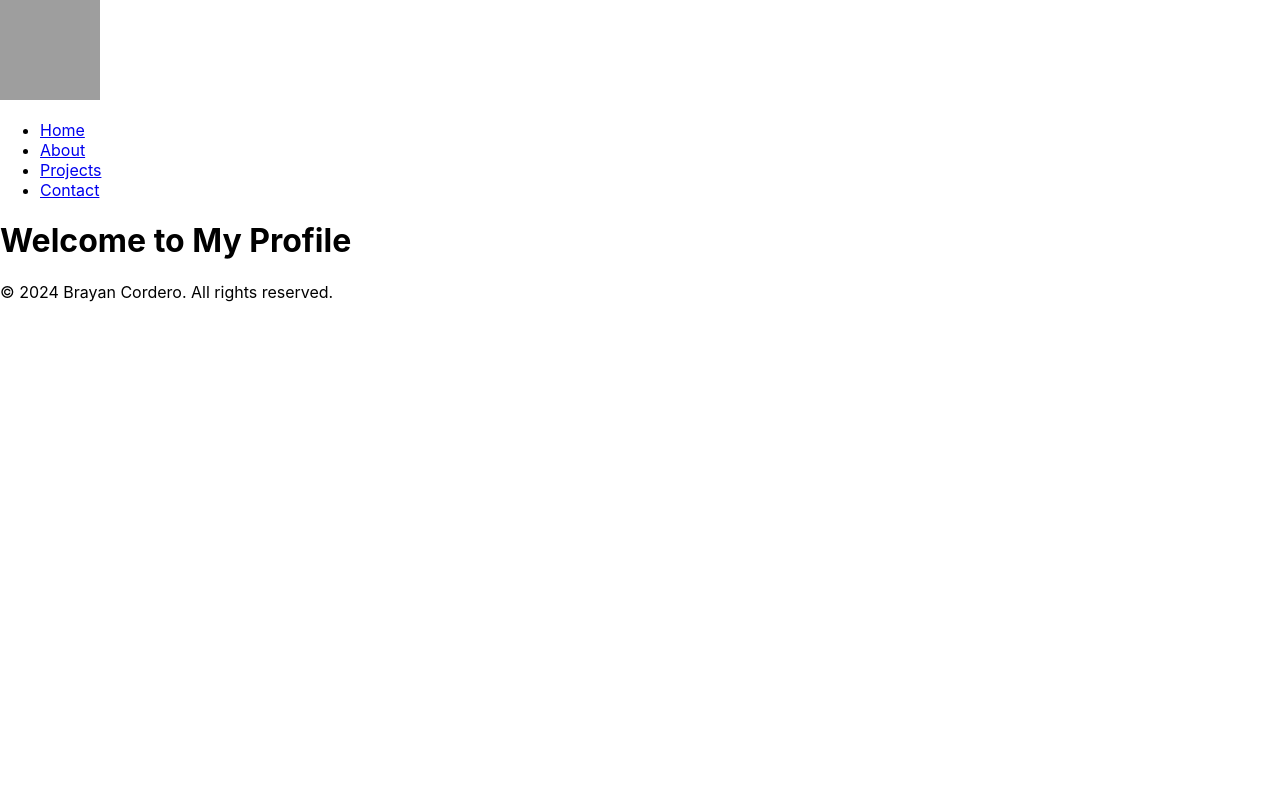
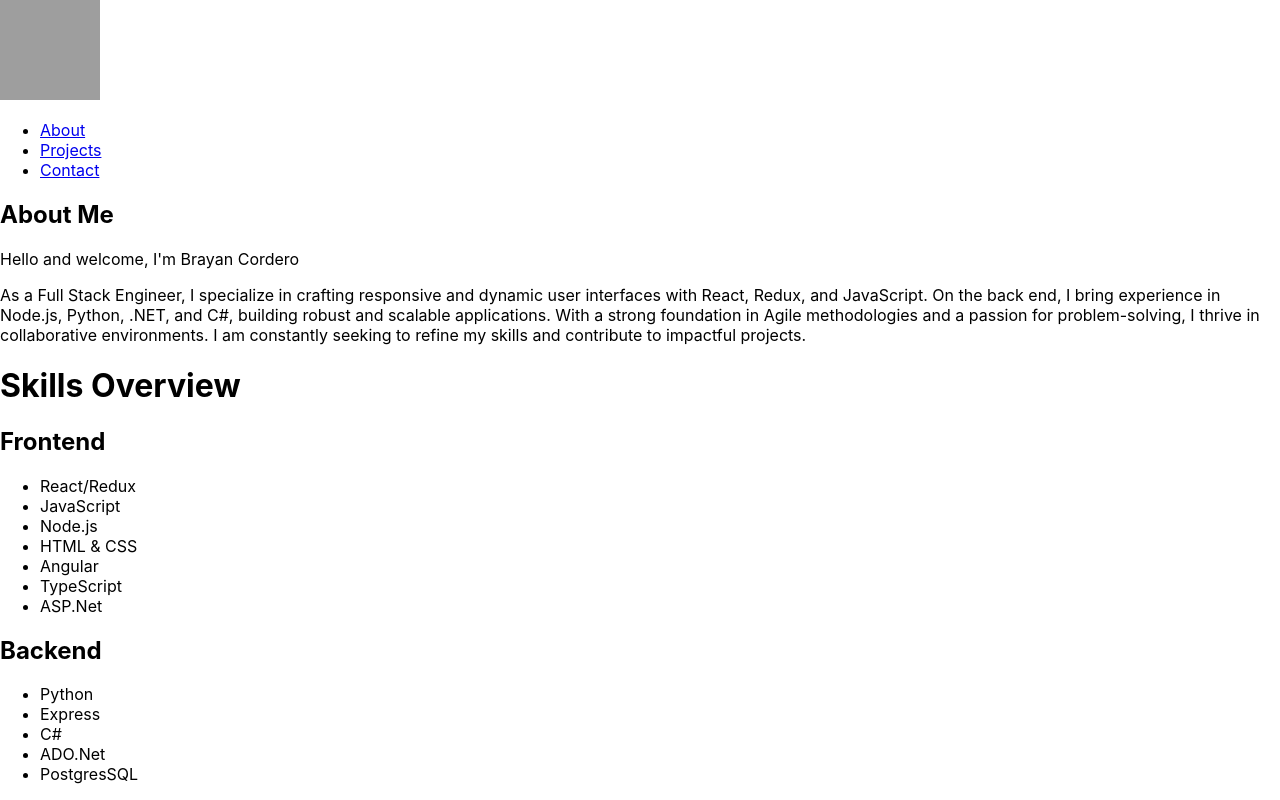
Before and after one commit to BrayanCordero/Portfolio-Website, a React (Create React App) app in the folder portfolio-website/: page / in a window 1280 px wide. Shown: the top 800 px of the page. Built offline with nearby package versions, Linux system fonts and the light colour scheme; grey boxes are pictures that could not be loaded.

Commit message:
removed home page component and change about me component

```diff
--- a/portfolio-website/src/App.js
+++ b/portfolio-website/src/App.js
@@ -2,14 +2,12 @@ import React from 'react';
 import {Outlet} from 'react-router-dom'
 import Header from './components/Header';
 import Footer from './components/Footer';
-import profileImage from './assets/brayan.png'
 
 
 
 
 const App = () => (
     <div>
-      <img src={profileImage} alt='Brayan' width={'100'} height={'100'} ></img>
       <Header />
       <main><Outlet /></main>
       <Footer />
--- a/portfolio-website/src/Pages/HomePage.js
+++ /dev/null
@@ -1,12 +0,0 @@
-import React from 'react';
-import Home from '../components/Home'
-
-const HomePage = () => {
-    return (
-        <div>
-            <Home />
-        </div>
-    )
-};
-
-export default HomePage;
--- a/portfolio-website/src/components/About.js
+++ b/portfolio-website/src/components/About.js
@@ -5,11 +5,37 @@ const About = () => {
         <div className='about-container'>
             <div className='about'>
                 <h2>About Me</h2>
-                <p>As a Full Stack Developer, I specialize in crafting responsive and dynamic user interfaces with React, Redux, and JavaScript.
+                <p>Hello and welcome, I'm Brayan Cordero</p>
+                <p>As a Full Stack Engineer, I specialize in crafting responsive and dynamic user interfaces with React, Redux, and JavaScript.
                     On the back end, I bring experience in Node.js, Python, .NET, and C#, building robust and scalable applications.
                     With a strong foundation in Agile methodologies and a passion for problem-solving, I thrive in collaborative environments.
                     I am constantly seeking to refine my skills and contribute to impactful projects.
                 </p>
+            </div>
+            <div className='skill-container'>
+                <h1>Skills Overview</h1>
+                <div className='frontend'>
+                    <h2>Frontend</h2>
+                    <ul>
+                        <li>React/Redux</li>
+                        <li>JavaScript</li>
+                        <li>Node.js</li>
+                        <li>HTML & CSS</li>
+                        <li>Angular</li>
+                        <li>TypeScript</li>
+                        <li>ASP.Net</li>
+                    </ul>
+                </div>
+                <div className='Backend'>
+                    <h2>Backend</h2>
+                    <ul>
+                        <li>Python</li>
+                        <li>Express</li>
+                        <li>C#</li>
+                        <li>ADO.Net</li>
+                        <li>PostgresSQL</li>
+                    </ul>
+                </div>
             </div>
             <div className='details'>
                 <h2>Details</h2>
@@ -18,7 +44,6 @@ const About = () => {
                     <p>Brayan Cordero</p>
                     <h4>Location:</h4>
                     <p>San Bernardino, CA</p>
-                    <a href="https://github.com/BrayanCordero?tab=repositories" target="_blank" rel="noopener noreferrer">GitHub</a>
                 </p>
             </div>
         </div>
--- a/portfolio-website/src/components/Header.js
+++ b/portfolio-website/src/components/Header.js
@@ -1,13 +1,14 @@
 import React from "react"
 import { Link } from 'react-router-dom'
+import profileImage from '../assets/brayan.png'
 
 const Header = () => {
     return(
         <header>
             <nav>
+                <img src={profileImage} alt='Brayan' width={'100'} height={'100'} ></img>
                 <ul>
-                    <li><Link to="/">Home</Link></li>
-                    <li><Link to="/about">About</Link></li>
+                    <li><Link to="/">About</Link></li>
                     <li><Link to="/projects">Projects</Link></li>
                     <li><Link to="/contact">Contact</Link></li>
                 </ul>
--- a/portfolio-website/src/components/Home.js
+++ /dev/null
@@ -1,11 +0,0 @@
-import React from 'react';
-
-const Home = () => {
-    return (
-        <div>
-            <h1>Welcome to My Profile</h1>
-        </div>
-    )
-};
-
-export default Home;
--- a/portfolio-website/src/components/Projects.js
+++ b/portfolio-website/src/components/Projects.js
@@ -4,6 +4,7 @@ const Projects = () => {
     return (
         <div>
             <h1>My Projects</h1>
+            <a href="https://github.com/BrayanCordero?tab=repositories" target="_blank" rel="noopener noreferrer">GitHub</a>
         </div>
     )
 }
--- a/portfolio-website/src/routes.js
+++ b/portfolio-website/src/routes.js
@@ -1,7 +1,6 @@
 import React from 'react';
 import { createBrowserRouter } from 'react-router-dom';
 import App from './App';
-import HomePage from './Pages/HomePage';
 import AboutPage from './Pages/AboutPage';
 import ProjectsPage from './Pages/ProjectsPage';
 import ContactPage from './Pages/ContactPage';
@@ -13,10 +12,6 @@ const router = createBrowserRouter([
         children: [
         {
             path: '/',
-            element: <HomePage />,
-        },
-        {
-            path: '/about',
             element: <AboutPage />,
         },
         {
```
